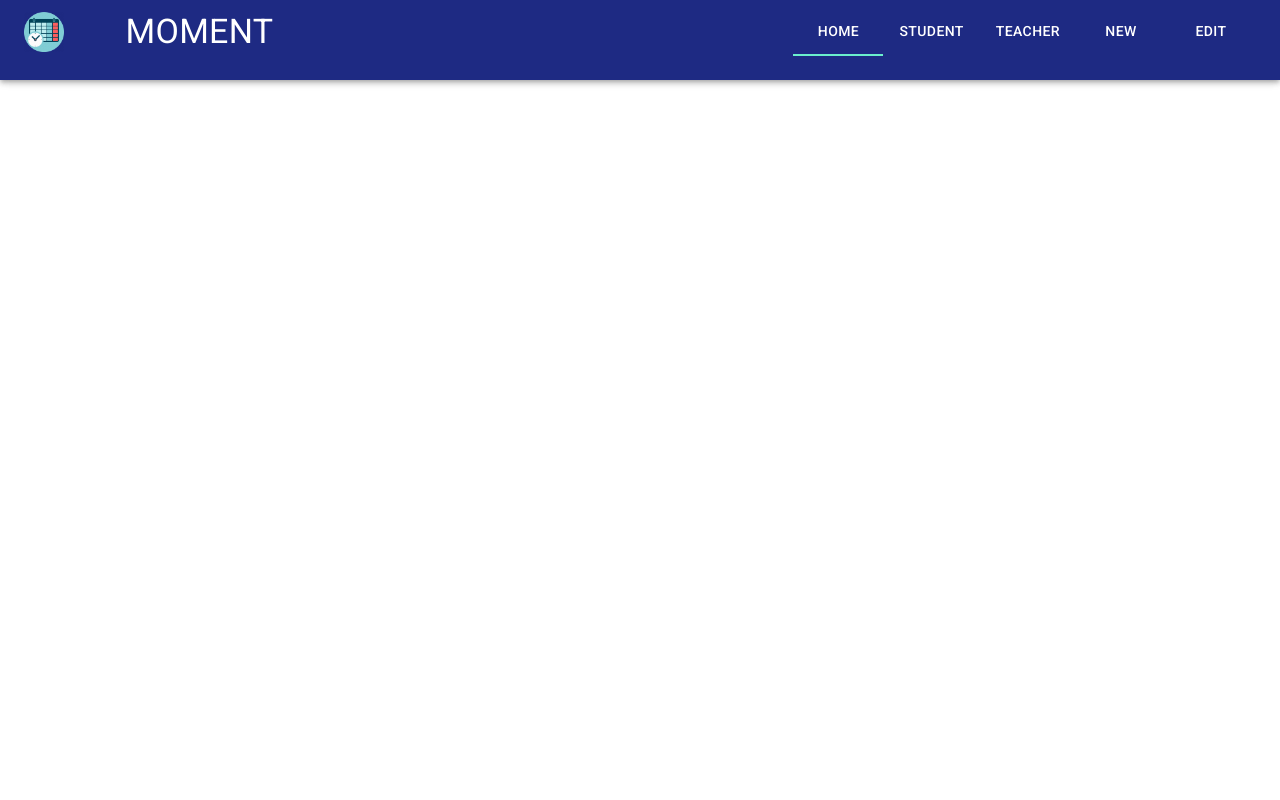
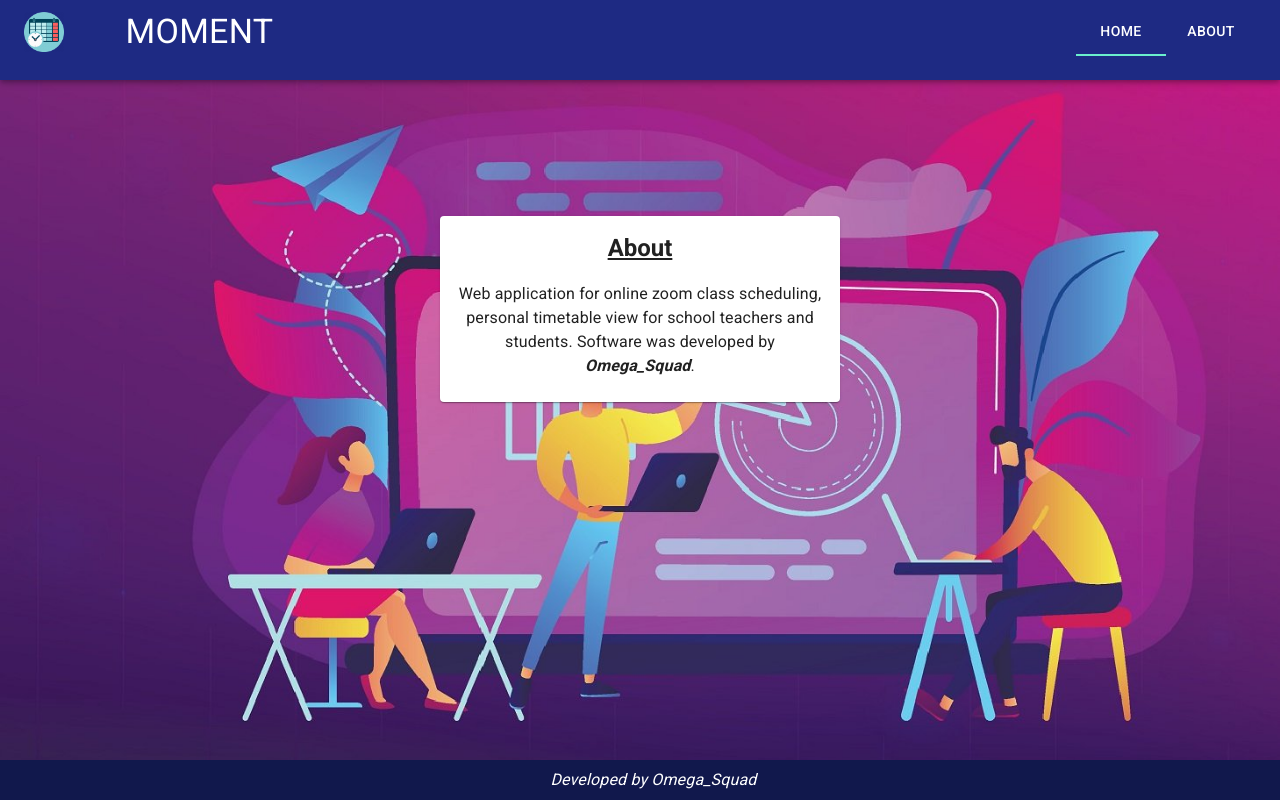
Before and after one commit to OmgaSqud/omega_squad_tss, a React (Create React App) app: page /about in a window 1280 px wide. Built offline with nearby package versions, Linux system fonts and the light colour scheme; no server answers; the database is empty; sample sign-in values are in the browser's storage.

Commit message:
Navbar tab navigation edited, About section added, Footer edited

```diff
--- a/src/App.js
+++ b/src/App.js
@@ -1,13 +1,14 @@
 import React from "react";
 import { Route, Switch } from "react-router-dom";
 import "./App.css";
+import About from "./home/About";
+import AddUser from "./admin/AddUser";
+import EditUser from "./admin/EditUser";
 import Footer from "./shared/Footer";
-import Timetable from "./dashboard/Timetable";
 import Homepage from "./home/Homepage";
 import Navbar from "./shared/Navbar";
 import StudentView from "./student/StudentView";
-import AddUser from "./admin/AddUser";
-import EditUser from "./admin/EditUser";
+import Timetable from "./dashboard/Timetable";
 
 const App = () => {
   return (
@@ -16,6 +17,9 @@ const App = () => {
       <Switch>
         <Route exact path="/">
           <Homepage />
+        </Route>
+        <Route exact path="/about">
+          <About />
         </Route>
         <Route exact path="/dashboard">
           <Timetable />
--- a/src/dashboard/Timetable.js
+++ b/src/dashboard/Timetable.js
@@ -43,12 +43,12 @@ import ConfirmDelete from "../modals/ConfirmDelete";
 import Axios from "axios";
 
 const Timetable = () => {
-  // const user = useContext(AuthContext).user.userDetails;
-  const user = {
-    uid: "XnH9lDsLsEWqda1B1D2ScYxGu822",
-    name: "Vinura Chandrasekara",
-    email: "vinurachan@gmail.com",
-  };
+  const user = useContext(AuthContext).user.userDetails;
+  // const user = {
+  //   uid: "XnH9lDsLsEWqda1B1D2ScYxGu822",
+  //   name: "Vinura Chandrasekara",
+  //   email: "vinurachan@gmail.com",
+  // };
   const Item = styled(Paper)(({ theme }) => ({
     ...theme.typography.body2,
     padding: theme.spacing(2),
@@ -389,7 +389,9 @@ const Timetable = () => {
   }, [saveData]);
 
   return (
-    <Box style={{ backgroundColor: "#D2DBEB", height: "100%" }}>
+    <Box
+      style={{ backgroundColor: "#D2DBEB", height: "100%", paddingBottom: 30 }}
+    >
       <Box sx={{ display: "flex", marginTop: "10vh" }}>
         <CssBaseline />
         <AppBar
--- /dev/null
+++ b/src/home/About.js
@@ -0,0 +1,42 @@
+import * as React from "react";
+import Card from "@mui/material/Card";
+import CardContent from "@mui/material/CardContent";
+import Typography from "@mui/material/Typography";
+
+export default function BasicCard() {
+  return (
+    <section id="hero">
+      <div className="container">
+        <Card
+          sx={{
+            width: 400,
+            margin: "100px auto",
+          }}
+          align="center"
+        >
+          <CardContent>
+            <Typography
+              variant="h5"
+              fontWeight={"bold"}
+              gutterBottom
+              sx={{ textDecoration: "underline", marginBottom: "5%" }}
+            >
+              About
+            </Typography>
+            <Typography variant="body1">
+              Web application for online zoom class scheduling, personal
+              timetable view for school teachers and students. Software was
+              developed by{" "}
+              {
+                <i>
+                  <b>Omega_Squad</b>
+                </i>
+              }
+              .
+            </Typography>
+          </CardContent>
+        </Card>
+      </div>
+    </section>
+  );
+}
--- a/src/shared/Footer.js
+++ b/src/shared/Footer.js
@@ -14,9 +14,12 @@ const Footer = () => {
           display: "flex",
           alignItems: "center",
           paddingLeft: "43vw",
+          position: "fixed",
+          width: "100%",
+          bottom: 0,
         }}
       >
-        Designed by Omega_Squad
+        Developed by Omega_Squad
       </Box>
     </footer>
   );
--- a/src/shared/Navbar.js
+++ b/src/shared/Navbar.js
@@ -1,15 +1,22 @@
+import { useContext } from "react";
+import { auth } from "../firebase/Firebase";
+import { AuthContext } from "../firebase/AuthContext";
 import AppBar from "@mui/material/AppBar";
 import Box from "@mui/material/Box";
+import Button from "@mui/material/Button";
 import Tab from "@mui/material/Tab";
 import Tabs from "@mui/material/Tabs";
 import Toolbar from "@mui/material/Toolbar";
 import Typography from "@mui/material/Typography";
 import * as React from "react";
-import { useHistory } from "react-router";
+import { useHistory, useLocation } from "react-router";
 
 const Navbar = () => {
+  const user = useContext(AuthContext).user.userDetails;
+  const location = useLocation();
   const history = useHistory();
   const [value, setValue] = React.useState(0);
+  const [loading, setLoading] = React.useState(false);
 
   const handleChange = (event, newValue) => {
     setValue(newValue);
@@ -26,6 +33,15 @@ const Navbar = () => {
         {...props}
       />
     );
+  };
+
+  const signOut = () => {
+    setLoading(true);
+    setTimeout(() => {
+      auth.signOut();
+      history.push("/");
+      setLoading(false);
+    }, 2000);
   };
 
   return (
@@ -45,6 +61,7 @@ const Navbar = () => {
             MOMENT
           </Typography>
           <Box sx={{ flexGrow: 1 }} />
+          {location.pathname === "/" || location.pathname === "/about" ? (
             <Box>
               <Tabs
                 textColor={"white"}
@@ -54,24 +71,23 @@ const Navbar = () => {
                 aria-label="nav tabs example"
               >
                 <LinkTab label="Home" onClick={() => history.push("/")} />
-              <LinkTab
-                label="Student"
-                onClick={() => history.push("/student-view")}
-              />
-              <LinkTab
-                label="Teacher"
-                onClick={() => history.push("/dashboard")}
-              />
-              <LinkTab
-                label="New"
-                onClick={() => history.push("/add-user")}
-              />
-              <LinkTab
-                label="Edit"
-                onClick={() => history.push("/edit-user")}
-              />
+                <LinkTab label="About" onClick={() => history.push("/about")} />
               </Tabs>
             </Box>
+          ) : (
+            <>
+              <Typography sx={{ fontSize: 20, marginRight: "3%" }}>
+                Welcome {user.name}
+              </Typography>
+              <Button
+                variant="contained"
+                sx={{ marginRight: "2vw", backgroundColor: "darkslategray" }}
+                onClick={signOut}
+              >
+                {loading ? "Logging out.." : "Logout"}
+              </Button>
+            </>
+          )}
         </Toolbar>
       </AppBar>
     </Box>
```
Lines whose indentation alone changed are shown as unchanged.
